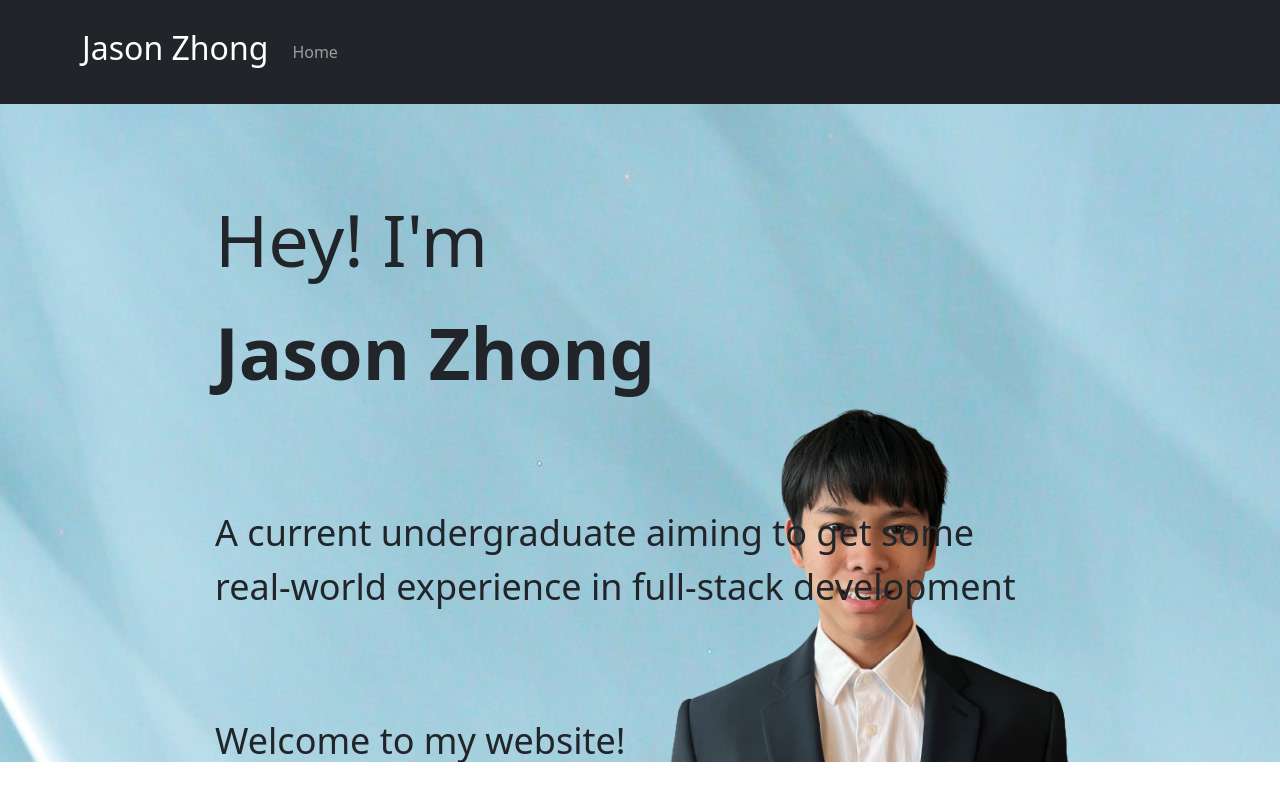
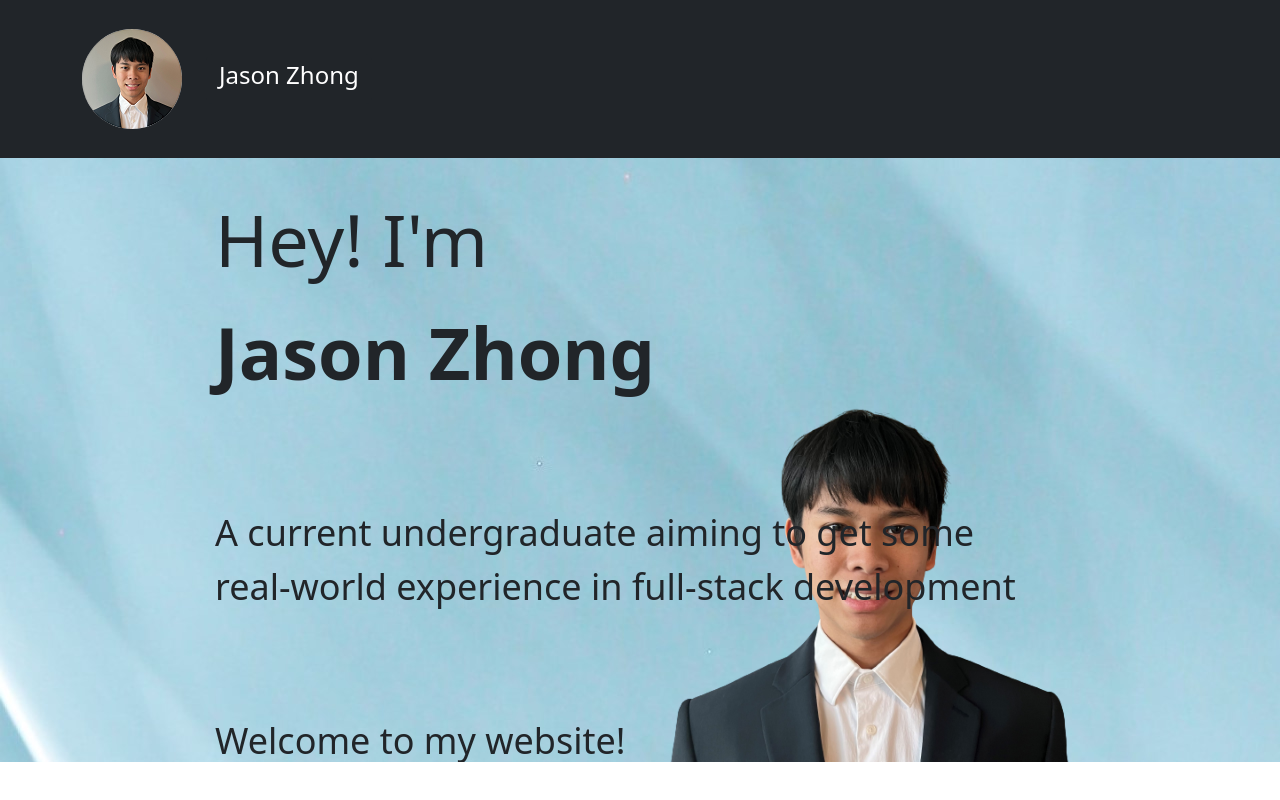
Before and after one commit to JasonZ08/Personal_Website, a React (Create React App) app in the folder my-app/: page / in a window 1280 px wide. Built offline with nearby package versions, Linux system fonts and the light colour scheme.

Commit message:
Navbar update

```diff
--- a/my-app/src/Components/Navbar.js
+++ b/my-app/src/Components/Navbar.js
@@ -1,19 +1,25 @@
 import React from 'react'
 import Nav from 'react-bootstrap/Nav';
 import Container from 'react-bootstrap/Container';
+import Button from 'react-bootstrap/Button'
+import Image from 'react-bootstrap/Image'
 import Navbar from 'react-bootstrap/Navbar';
 
 const MyNavBar = () => {
     return (
-        <Navbar fixed="top" expand="lg" bg="dark" data-bs-theme="dark" className='p-4   '>
+        <Navbar fixed="top" expand="lg" bg="dark" data-bs-theme="dark" className='p-4'>
             <Container className='mx-6'>
                 <Navbar.Brand href="#home">
-                    <h2>Jason Zhong</h2>
+                    <Image src="/profileIcon.png" roundedCircle />
                 </Navbar.Brand>
                 <Navbar.Toggle aria-controls="basic-navbar-nav" />
                 <Navbar.Collapse id="basic-navbar-nav">
                     <Nav className="me-auto">
-                        <Nav.Link href="#home">Home</Nav.Link>
+                        <Nav.Link href="#home">
+                            <Button variant='dark'>
+                                <h4>Jason Zhong</h4>
+                            </Button>{' '}
+                        </Nav.Link>
                     </Nav>
                 </Navbar.Collapse>
             </Container>
```
Also changed, not shown: my-app/public/profileIcon.png (added), my-app/src/Components/profileIcon.png (deleted).
